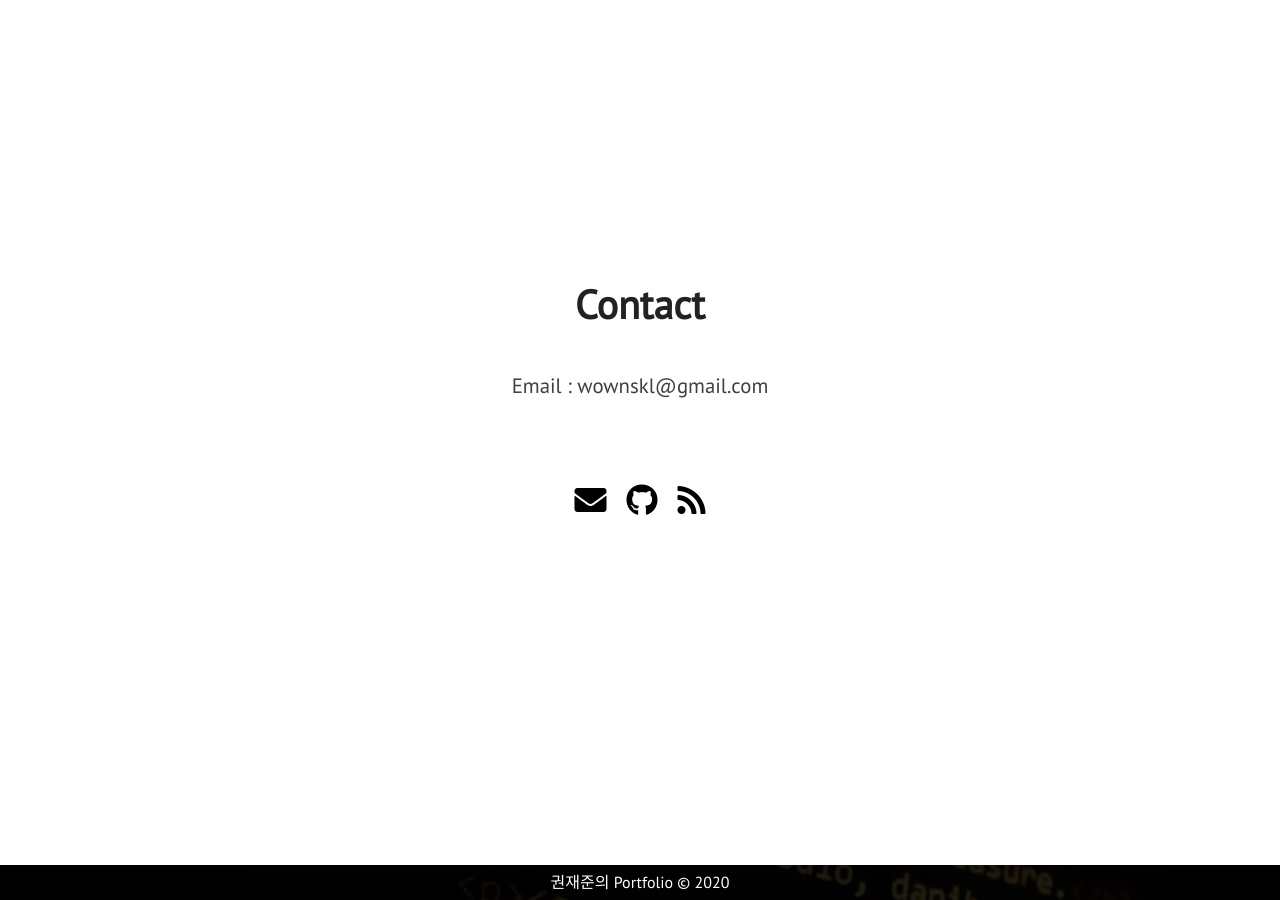
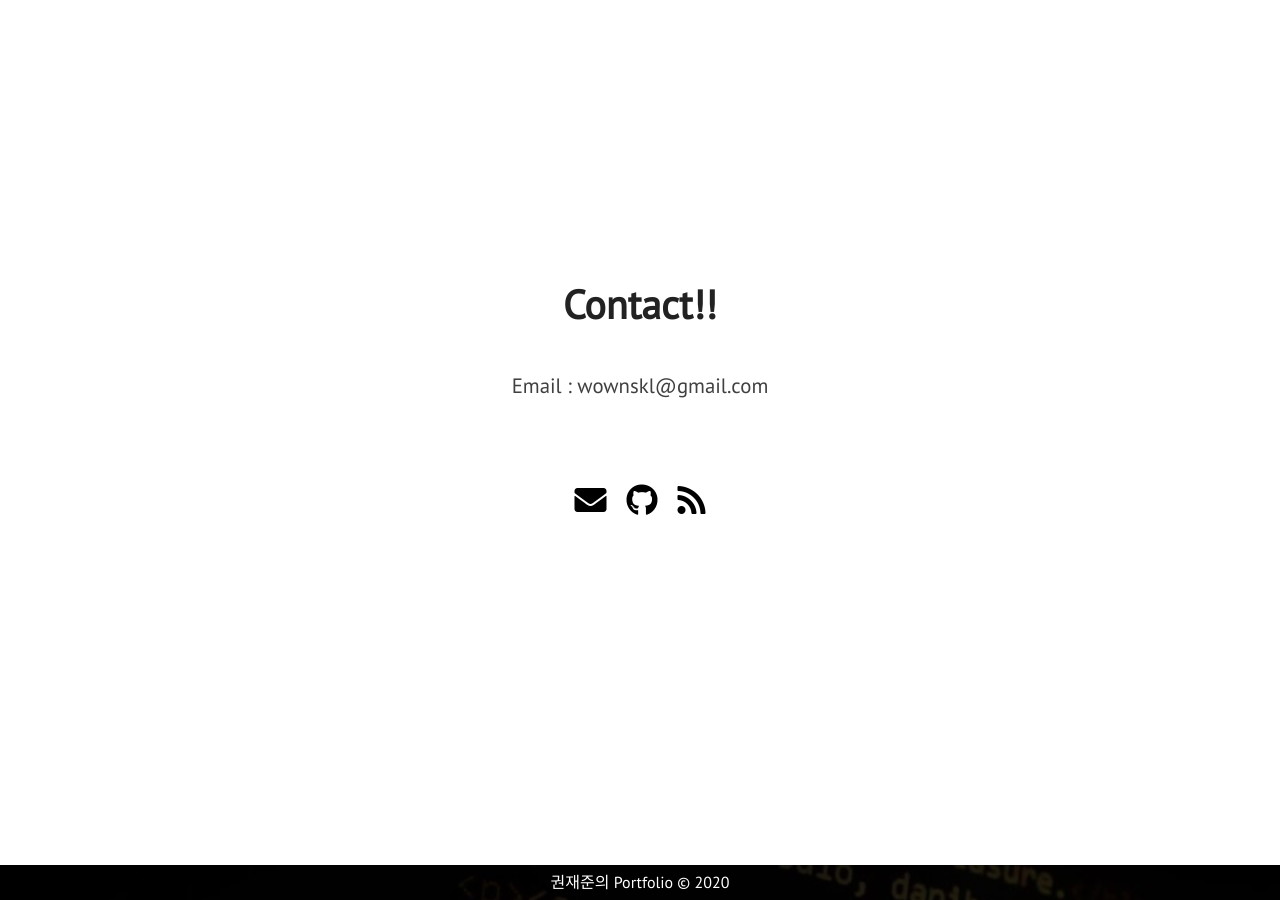
Before and after one commit to alikwon/alikwon.github.io, a Jekyll site: the page built from index.html, in a window 1280 px wide and 900 px high, scrolled down 2623 px. Built offline with Jekyll 4.4.1, drawn with Linux system fonts in a browser that asks for light colours; nearby versions of some CDN libraries.

Commit message:
Update extra.html

```diff
--- a/_includes/extra.html
+++ b/_includes/extra.html
@@ -1,7 +1,7 @@
 <div class="section-wrapper">
     <section class="section extra" id="extra">
         <div>
-            <div class="section-heading" id="chat-text">Contact</div>
+            <div class="section-heading" id="chat-text">Contact!!</div>
             <p class="paragraph-text justify-text">
                 Email : wownskl@gmail.com
             </p>
```
